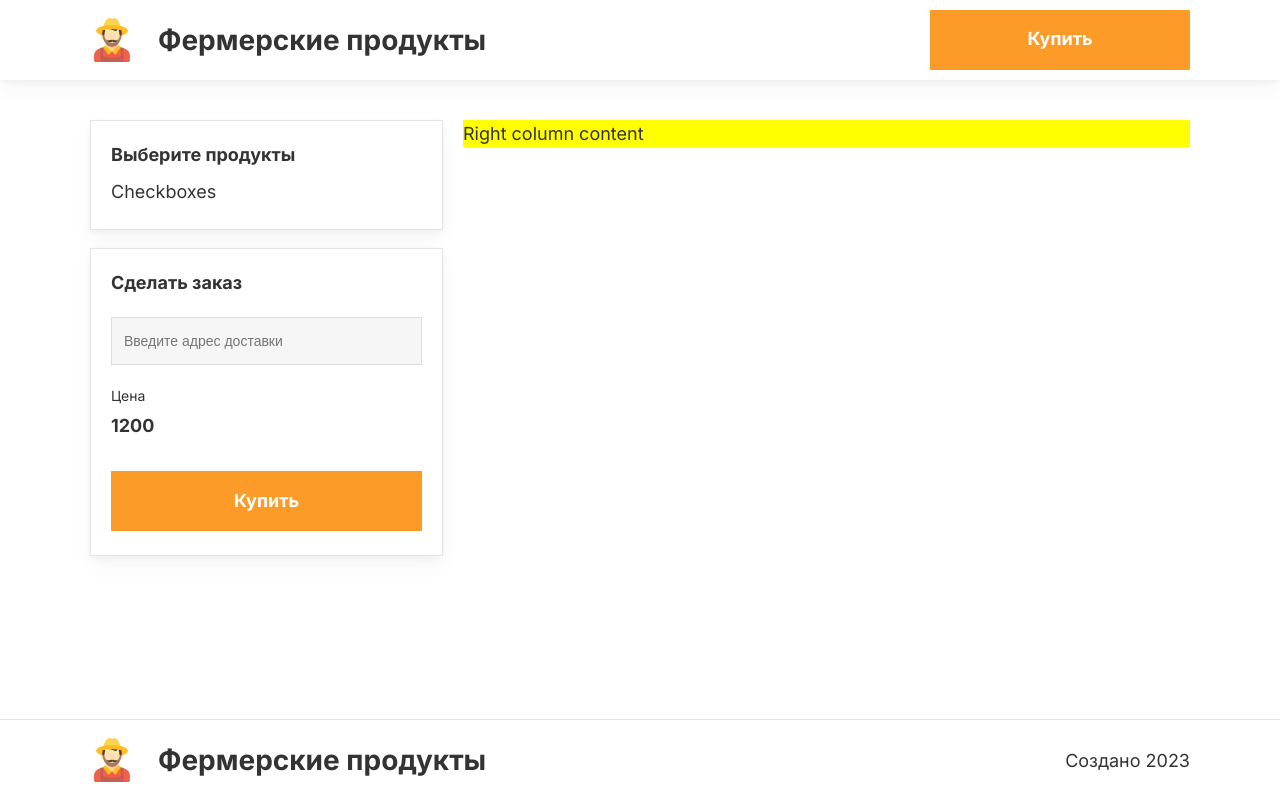
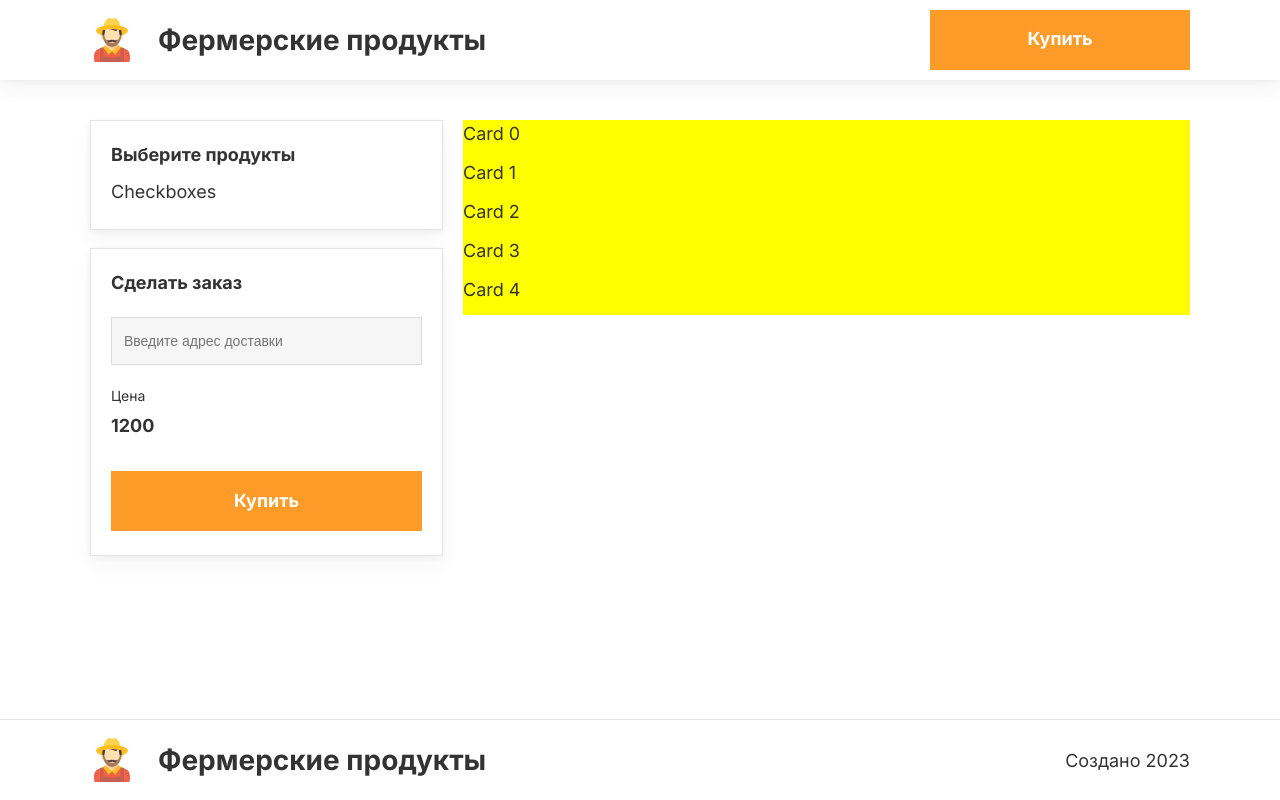
Before and after one commit to mary-ue/Farm-Products-React, a React (Create React App) app: page / in a window 1280 px wide. Built offline with nearby package versions, Linux system fonts and the light colour scheme.

Commit message:
Add Swiper

```diff
--- a/package.json
+++ b/package.json
@@ -10,6 +10,7 @@
     "react-dom": "^18.2.0",
     "react-scripts": "5.0.1",
     "styled-components": "^6.0.7",
+    "swiper": "^10.2.0",
     "web-vitals": "^2.1.4"
   },
   "scripts": {
--- a/src/compnents/pages/Order/Order.jsx
+++ b/src/compnents/pages/Order/Order.jsx
@@ -1,8 +1,16 @@
+import { Swiper, SwiperSlide } from "swiper/react";
+import { Pagination, Mousewheel, Scrollbar } from "swiper/modules";
+import 'swiper/css';
+import 'swiper/css/navigation';
+import 'swiper/css/pagination';
+import 'swiper/css/scrollbar';
 import { Button } from "../../ui/Button/Button";
 import { Panel } from "../../ui/Panel/Panel";
 import { TextInput } from "../../ui/TextInput/TextInput";
 import { Title, TitleLevel, TitleSize } from "../../ui/Title/Title";
-import { Form, LeftColumn, OrderContainer, PriceLabel, PriceValue, RightColumn } from "./styles";
+import { Form, LeftColumn, OrderContainer, PriceLabel, PriceValue, ProductsSwiper, RightColumn } from "./styles";
+import { ProductCard } from "../../ui/ProductCard/ProductCard";
+
 
 export const Order = ({products}) => {
   // console.log(products)
@@ -31,7 +39,25 @@ export const Order = ({products}) => {
             </Panel>
           </LeftColumn>
           <RightColumn>
-            Right column content
+            <ProductsSwiper
+              modules={[Pagination, Mousewheel, Scrollbar]}
+              spaceBetween={12}
+              direction="vertical"
+              slidesPerView="auto"
+              scrollbar={{ draggable: true }}
+              mousewheel
+              pagination={{ type: 'fraction'}}
+            >
+              {
+                products?.map((product) => {
+                  return (
+                    <SwiperSlide key={product.id}>
+                      <ProductCard product={product} />
+                    </SwiperSlide>
+                  )
+                })
+              }
+            </ProductsSwiper>
           </RightColumn>
         </Form>
       </OrderContainer>
--- a/src/compnents/pages/Order/styles.js
+++ b/src/compnents/pages/Order/styles.js
@@ -1,5 +1,6 @@
 import styled from 'styled-components';
 import { Container } from '../../layout/Container/Container';
+import { Swiper } from 'swiper/react';
 
 const leftWidth = '353px';
 
@@ -34,3 +35,15 @@ export const RightColumn = styled.div`
   height: min-content;
   background-color: yellow;
 `;
+
+export const ProductsSwiper = styled(Swiper)`
+  width: 100%;
+
+  .swiper-pagination {
+    display: none;
+  }
+
+  .swiper-slide {
+    flex-shrink: 1;
+  }
+`;
--- /dev/null
+++ b/src/compnents/ui/ProductCard/ProductCard.jsx
@@ -0,0 +1,8 @@
+export const ProductCard = ({ product }) => {
+  console.log(product)
+  return (
+    <>
+      Card {product.id}
+    </>
+  )
+}
--- /dev/null
+++ b/src/compnents/ui/ProductCard/styles.js
@@ -0,0 +1 @@
+import styled from "styled-components";
```
Also changed, not shown: 1 other file (tests, documents, lock files or other folders).
